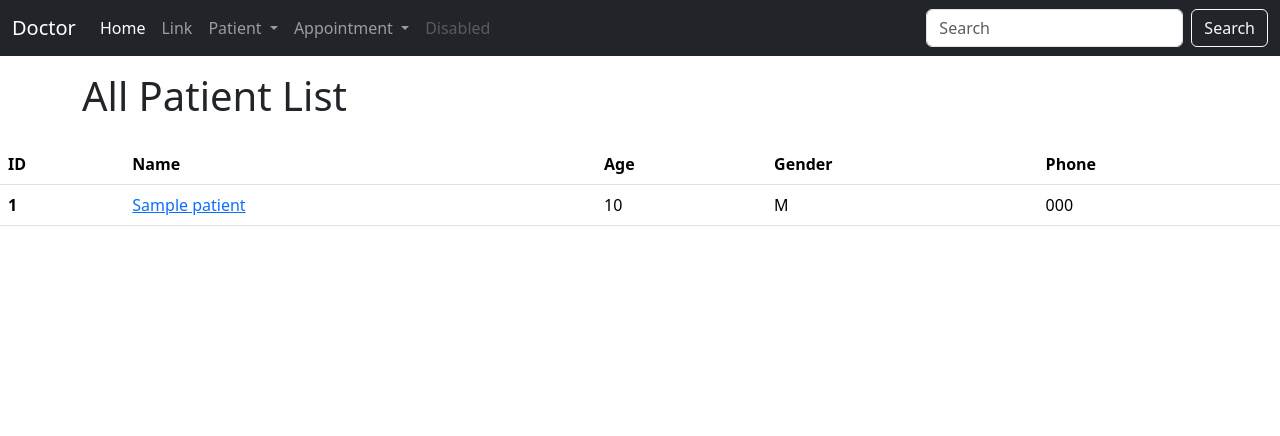
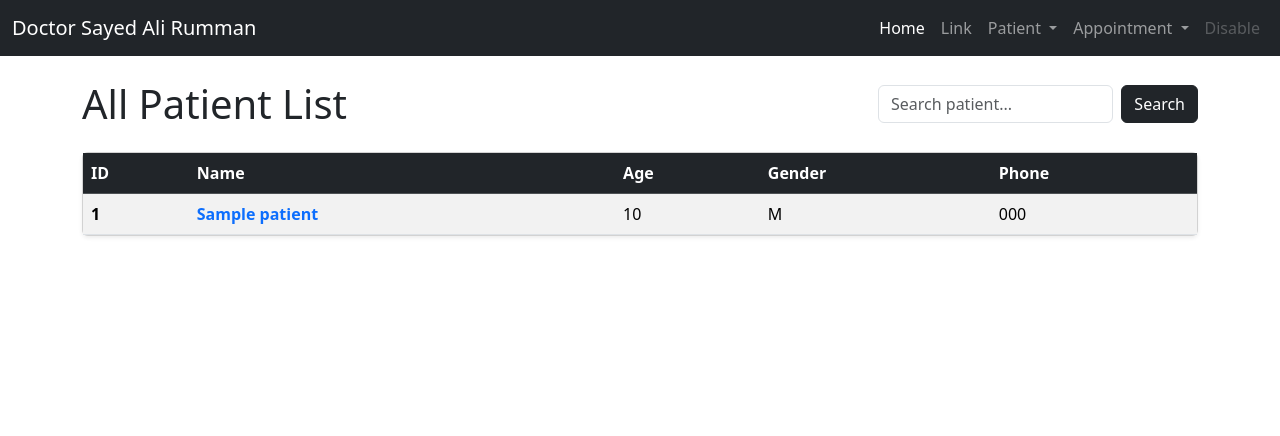
Before and after one commit to mdfahimshahriar17/homeopathic_doctor_management_system, a Django app: page /core/patient/list/ in a window 1280 px wide. Shown: the top 436 px of the page. Run offline with Django 5.2, Linux system fonts and the light colour scheme; a user stored in the database is signed in; tables that the repository leaves empty hold one stand-in row (values such as "Sample post").

Commit message:
Updated Appointment and visit system

```diff
--- a/core/admin.py
+++ b/core/admin.py
@@ -4,3 +4,4 @@ from . import models
 
 admin.site.register(models.Patient)
 admin.site.register(models.Appointment)
+admin.site.register(models.Visit)
--- a/core/templates/core/appointment_list.html
+++ b/core/templates/core/appointment_list.html
@@ -36,8 +36,13 @@
                 <td>
                     {% if appointment.status == "Completed" %}
                         <span class="badge bg-success">Completed</span>
+
                     {% elif appointment.status == "Cancelled" %}
                         <span class="badge bg-danger">Cancelled</span>
+
+                    {% elif appointment.status == "In_Visit" %}
+                        <span class="badge bg-primary">In Visit</span>
+
                     {% else %}
                         <span class="badge bg-warning text-dark">Pending</span>
                     {% endif %}
--- a/core/templates/core/patient_list.html
+++ b/core/templates/core/patient_list.html
@@ -1,26 +1,62 @@
 {% extends "base.html" %}
+
 {% block content %}
-    <h1 class="py-3 container">All Patient List</h1>
-    <table class="table">
-        <thead>
+
+<div class="container py-4">
+
+    <div class="d-flex justify-content-between align-items-center mb-4">
+        <h1 class="mb-0">All Patient List</h1>
+
+        <form method="GET" action="{% url 'patient_search' %}" class="d-flex" style="width: 320px;">
+            <input
+                type="text"
+                name="q"
+                class="form-control me-2"
+                placeholder="Search patient..."
+            >
+            <button class="btn btn-dark" type="submit">Search</button>
+        </form>
+    </div>
+
+    <div class="card shadow-sm">
+        <div class="card-body p-0">
+            <table class="table table-hover table-striped mb-0">
+                <thead class="table-dark">
                     <tr>
-            <th scope="col">ID</th>
-            <th scope="col">Name</th>
-            <th scope="col">Age</th>
-            <th scope="col">Gender</th>
-            <th scope="col">Phone</th>
+                        <th>ID</th>
+                        <th>Name</th>
+                        <th>Age</th>
+                        <th>Gender</th>
+                        <th>Phone</th>
                     </tr>
                 </thead>
+
                 <tbody>
                     {% for patient in patients %}
                     <tr>
                         <th scope="row">{{ patient.id }}</th>
-            <td><a href="{% url 'patient_details' patient.id %}">{{ patient.name }}</a></td>
+                        <td>
+                            <a href="{% url 'patient_details' patient.id %}" class="text-decoration-none fw-semibold">
+                                {{ patient.name }}
+                            </a>
+                        </td>
                         <td>{{ patient.age }}</td>
                         <td>{{ patient.gender }}</td>
                         <td>{{ patient.phone }}</td>
                     </tr>
+
+                    {% empty %}
+                    <tr>
+                        <td colspan="5" class="text-center text-danger py-4">
+                            No patient found.
+                        </td>
+                    </tr>
                     {% endfor %}
                 </tbody>
             </table>
+        </div>
+    </div>
+
+</div>
+
 {% endblock content %}
--- a/core/urls.py
+++ b/core/urls.py
@@ -9,4 +9,5 @@ urlpatterns = [
     path('patient/search/', views.patient_search, name='patient_search'),
     path('appointment/create/<int:id>/', views.create_appointment, name='create_appointment'),
     path('appointment/list', views.appointment_list, name='appointment_list'),
+    path('visit/create/<int:id>/', views.create_visit, name='create_visit' )
 ]
--- a/core/views.py
+++ b/core/views.py
@@ -2,9 +2,11 @@ from django.shortcuts import render, redirect, get_object_or_404
 from django.db.models import Max #aggregate function to get max
 from django.utils import timezone #for select time zone
 from django.db.models import Q #For query in models
+from django.contrib.auth.decorators import login_required
 from . import forms
 from . import models
 
+@login_required
 def register_patient(request):
     if request.method == 'POST':
             form = forms.PatientForm(request.POST)
@@ -12,26 +14,33 @@ def register_patient(request):
                 patient = form.save(commit=False)
                 patient.created_by = request.user  # link patient to the logged-in user
                 patient.save()
-                return redirect('register_patient')
+                return redirect('patient_details', id=patient.id)
 
     else:
         form = forms.PatientForm()
 
     return render(request, 'core/create_and_edit_patient.html', {'form' : form})
 
-
+@login_required
 def patient_list(request):
     patients = models.Patient.objects.all()
 
     return render(request, 'core/patient_list.html', {'patients' : patients})
 
 
-
+@login_required
 def patient_details(request, id):
     patient = get_object_or_404(models.Patient, id=id)
-    return render(request, 'core/patien_details.html', {'patient' : patient})
+    today = timezone.localdate()
+
+    today_appointment = models.Appointment.objects.filter(
+        patient=patient,
+        appointment_date__date=today
+    ).exclude(status='Cancelled').first()
+    return render(request, 'core/patien_details.html', {'patient' : patient, 'today_appointment':today_appointment})
 
 
+@login_required
 def edit_patient(request, id):
     patient = models.Patient.objects.get(id=id)
     form = forms.PatientForm(instance=patient) #patient previous data will show in form
@@ -44,6 +53,7 @@ def edit_patient(request, id):
     return render(request, 'core/create_and_edit_patient.html', {'form': form, 'update': True})
 
 
+@login_required
 def patient_search(request):
     query = request.GET.get('q', '')
     patients = []
@@ -64,32 +74,91 @@ def patient_search(request):
 
     )
 
+@login_required
 def create_appointment(request, id):
+
+    today = timezone.localdate()
+
+    # Old pending appointments auto cancelled
+    models.Appointment.objects.filter(
+        appointment_date__date__lt=today,
+        status='Pending'
+    ).update(status='Cancelled')
+
     patient = get_object_or_404(models.Patient, id=id)
 
     if request.method == 'POST':
-        today = timezone.localdate() #today date pick korlam
+        next_url = request.POST.get('next')
 
+        # Check if this patient already has appointment today
+        existing_appointment = models.Appointment.objects.filter(
+            patient=patient,
+            appointment_date__date=today
+        ).exclude(status='Cancelled').first()
 
-        #django result dey dictionary akare
+        if existing_appointment:
+            if next_url:
+                return redirect(next_url)
+            return redirect('appointment_list')
+
+        # Ajker last serial number ber korlam
         last_serial = models.Appointment.objects.filter(
-            appointment_date__date = today
-        ).aggregate(max_serial=Max('serial_num'))['max_serial'] #ajker date er last patient ta k ber korlam
+            appointment_date__date=today
+        ).aggregate(max_serial=Max('serial_num'))['max_serial']
 
         appointment = models.Appointment()
         appointment.patient = patient
         appointment.appointment_date = timezone.now()
         appointment.serial_num = (last_serial or 0) + 1
+        appointment.status = 'Pending'
         appointment.created_by = request.user
         appointment.save()
+
+        if next_url:
+            return redirect(next_url)
+
         return redirect('appointment_list')
 
-    return redirect('patien_search')
+    return redirect('patient_search')
 
 
+@login_required
 def appointment_list(request):
     today = timezone.localdate()
     appointments = models.Appointment.objects.filter(appointment_date__date=today).order_by('serial_num')
 
 
     return render(request, 'core/appointment_list.html', {'appointments' : appointments})
+
+
+
+@login_required
+def create_visit(request, id):
+    appointment = get_object_or_404(models.Appointment, id=id)
+
+    # jodi ei appointment er visit already thake
+    existing_visit = models.Visit.objects.filter(appointment=appointment).first()
+
+    if existing_visit:
+        return redirect('patient_details', id=appointment.patient.id)
+
+    if appointment.status == 'Pending':
+        appointment.status = 'In_Visit'
+        appointment.save()
+
+    if request.method == 'POST':
+        form = forms.VisitForm(request.POST)
+
+        if form.is_valid():
+            visit = form.save(commit=False)
+            visit.appointment = appointment
+            visit.patient = appointment.patient
+            visit.created_by = request.user
+            visit.save()
+
+            return redirect('patient_details', id=appointment.patient.id)
+
+    else:
+        form = forms.VisitForm()
+
+    return render(request, 'core/visit_form.html', {'form': form, 'appointment': appointment, 'patient': appointment.patient})
--- a/templates/base.html
+++ b/templates/base.html
@@ -11,15 +11,17 @@
 
     <nav class="navbar navbar-expand-lg navbar-dark bg-dark">
         <div class="container-fluid">
-            <a class="navbar-brand" href="#">Doctor</a>
+            <a class="navbar-brand" href="#">Doctor Sayed Ali Rumman</a>
             <button class="navbar-toggler" type="button" data-bs-toggle="collapse" data-bs-target="#navbarSupportedContent" aria-controls="navbarSupportedContent" aria-expanded="false" aria-label="Toggle navigation">
             <span class="navbar-toggler-icon"></span>
             </button>
             <div class="collapse navbar-collapse" id="navbarSupportedContent">
               {% if user.is_authenticated %}
-              <ul class="navbar-nav me-auto mb-2 mb-lg-0">
+              <ul class="navbar-nav ms-auto mb-2 mb-lg-0">
                 <li class="nav-item">
                 <a class="nav-link active" aria-current="page" href="#">Home</a>
+
+
                 </li>
                     <li class="nav-item">
                     <a class="nav-link" href="#">Link</a>
@@ -34,6 +36,7 @@
                             <li><a class="dropdown-item" href="{% url 'register_patient' %}">Register Patient</a></li>
                             <li><a class="dropdown-item" href="{% url 'patient_list' %}">Patient List</a></li>
                             <li><a class="dropdown-item" href="{% url 'patient_search' %}">Patient Search</a></li>
+                            <li><a class="dropdown-item" href="{% url 'user_logout' %}">Logout</a></li>
                         </ul>
                     </li>
 
@@ -43,23 +46,22 @@
                             Appointment
                         </a>
                         <ul class="dropdown-menu">
-                            <li><a class="dropdown-item" href="{% url 'create_appointment' %}">Register Appointment</a></li>
+                            <li><a class="dropdown-item" href="{% url 'patient_search' %}">Register Appointment</a></li>
                             <li><a class="dropdown-item" href="{% url 'appointment_list' %}">Appointment List</a></li>
                         </ul>
                     </li>
 
                     <li class="nav-item">
-                    <a class="nav-link disabled" aria-disabled="true">Disabled</a>
+                    <a class="nav-link disabled" aria-disabled="true" >Disable</a>
                     </li>
                     </ul>
-                     <form class="d-flex" role="search">
-                        <input class="form-control me-2" type="search" placeholder="Search" aria-label="Search"/>
-                        <button class="btn btn-outline-light" type="submit">Search</button>
-                    </form>
+
                 {% else %}
-                    <li class="nav-item" >
-                    <a class="nav-link" href="{% url "user_login" %}">Login</a>
-                    </li>
+                  <ul class="navbar-nav ms-auto mb-2 mb-lg-0">
+                      <li class="nav-item">
+                          <a class="nav-link" href="{% url 'user_login' %}">Login</a>
+                      </li>
+                  </ul>
                 {% endif %}
 
             </div>
```
Also changed, not shown: core/forms.py (+11 -0 lines), core/models.py (+15 -1 lines), core/templates/core/patien_details.html (+41 -4 lines), core/templates/core/patient_search.html (+0 -7 lines), core/templates/core/visit_form.html (added, +34 -0 lines), core/migrations/0003_alter_appointment_status_alter_patient_gender_visit.py (added). Lines whose indentation alone changed are shown as unchanged.
